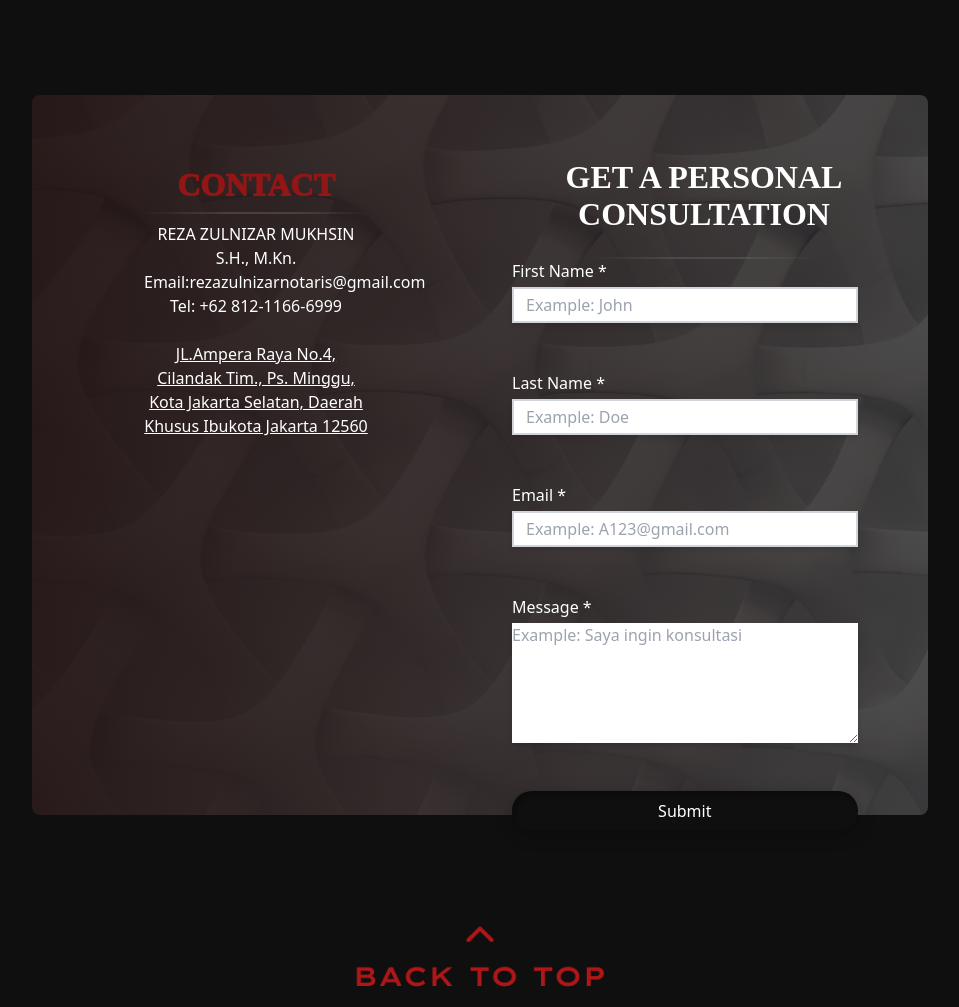
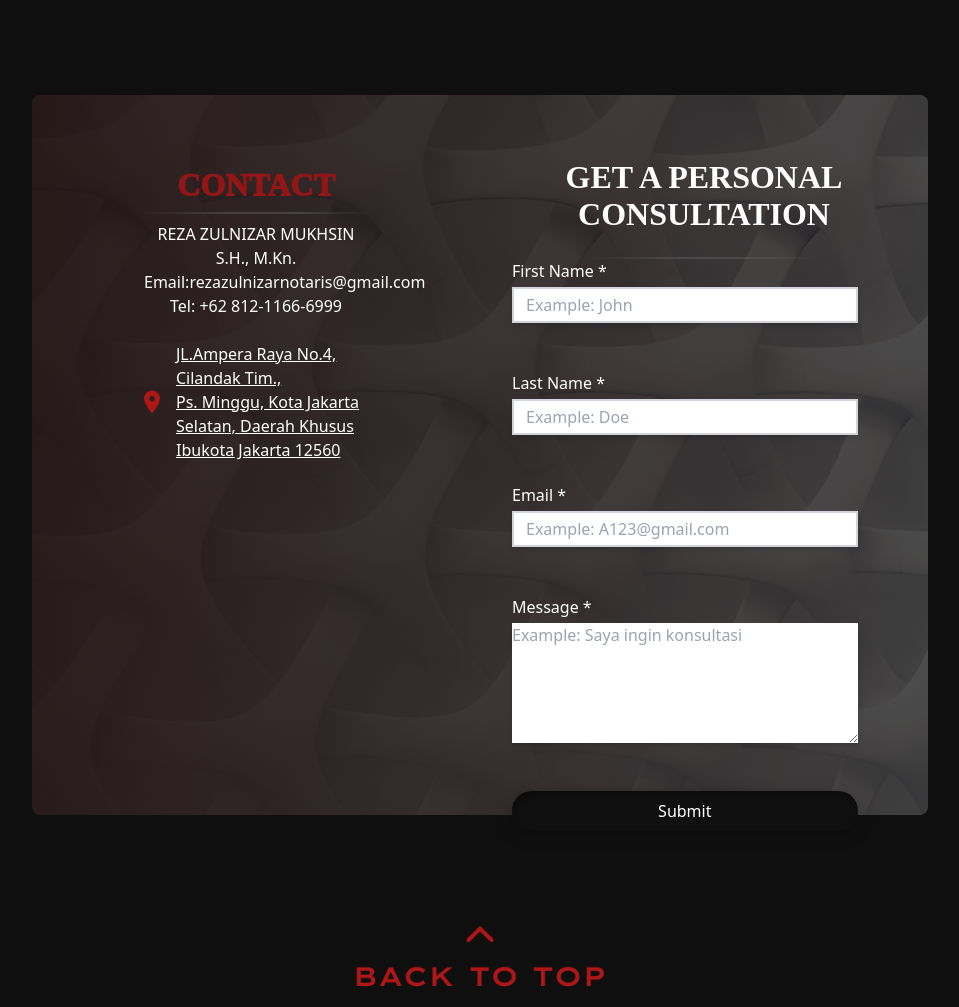
Before and after one commit to ZARASHIKI/Portofolio-work, a Flask app: page / in a window 1280 px wide; the page is wider, and only the part inside the window is pictured. Shown: the part 4720-5727 px from the top of that part, without its empty margins (160-1119 px from the left). Run offline with Flask 3, Linux system fonts and the light colour scheme; some libraries are stand-ins or nearby versions; some web fonts are replaced.

Commit message:
location

```diff
--- a/templates/index.html
+++ b/templates/index.html
@@ -391,16 +391,20 @@
                             <h1 class="text-4xl font-bold">CONTACT</h1>
                             <img class="mt-2 ml-auto mr-auto" src="/static/assets/Line 1.svg" alt="">
                             <div class="mt-2 ml-auto mr-auto" style="text-align: center;width:50%">
+
                                 <p>REZA ZULNIZAR MUKHSIN S.H., M.Kn.</p>
                                 <p>Email:rezazulnizarnotaris@gmail.com </p>
                                 <p>Tel: +62 812-1166-6999</p>
+                                <div class="flex gap-3"><img class="mt-6 w-4" src="/static/assets/location.svg" alt="">
                                     <a href="https://maps.app.goo.gl/PuJMWzNRd9TiWx6B6?g_st=ic">
-                                    <p class="mt-6 underline">JL.Ampera Raya No.4, Cilandak Tim., Ps. Minggu, Kota
+                                        <p class="mt-6 underline text-left">JL.Ampera Raya No.4, Cilandak Tim.,<br> Ps.
+                                            Minggu, Kota
                                             Jakarta
                                             Selatan, Daerah
                                             Khusus Ibukota Jakarta
                                             12560</p>
                                     </a>
+                                </div>
                             </div>
                         </div>
                         <div class="w-full md:w-1/2 mt-8 p-8 z-10 form">
@@ -588,8 +592,8 @@
                     <div class="carousel-indicators custom-indicator">
                         <button type="button" data-bs-target="#carouselExampleIndicators" data-bs-slide-to="0"
                             class="active new" aria-current="true" aria-label="Slide 1"></button>
-                    <button type="button" class="new" data-bs-target="#carouselExampleIndicators" data-bs-slide-to="1"
-                        aria-label="Slide 2"></button>
+                        <button type="button" class="new" data-bs-target="#carouselExampleIndicators"
+                            data-bs-slide-to="1" aria-label="Slide 2"></button>
                     </div>
                     <div class="carousel-inner">
                         <div class="carousel-item z-10 active">
@@ -943,13 +947,16 @@
                             <p>Email:rezazulnizarnotaris@gmail.com </p>
                             <p>Tel: +62 812-1166-6999</p>
                             <a href="https://maps.app.goo.gl/PuJMWzNRd9TiWx6B6?g_st=ic">
-                                <p class="mt-6 underline">JL.Ampera Raya No.4, Cilandak Tim., Ps.</p>
-                                <p>Minggu, Kota
+                                <div class="mt-6 underline">
+                                    <p>JL.Ampera Raya No.4, Cilandak Tim., Ps. <br>
+                                    Minggu, Kota
                                     Jakarta
-                                    Selatan, Daerah
+                                    Selatan, Daerah <br>
+                                    Khusus Ibukota Jakarta
+                                    12560
                                 </p>
-                                <p>Khusus Ibukota Jakarta
-                                    12560</p>
+                                </div>
+                                <p class="flex items-center ml-[5rem] text-white gap-1.5 mt-1"><img class="w-3" src="/static/assets/location.svg" alt="">Location</p>
                             </a>
                         </div>
                     </div>
```
Also changed, not shown: static/assets/location.svg (added). Lines whose indentation alone changed are shown as unchanged.
